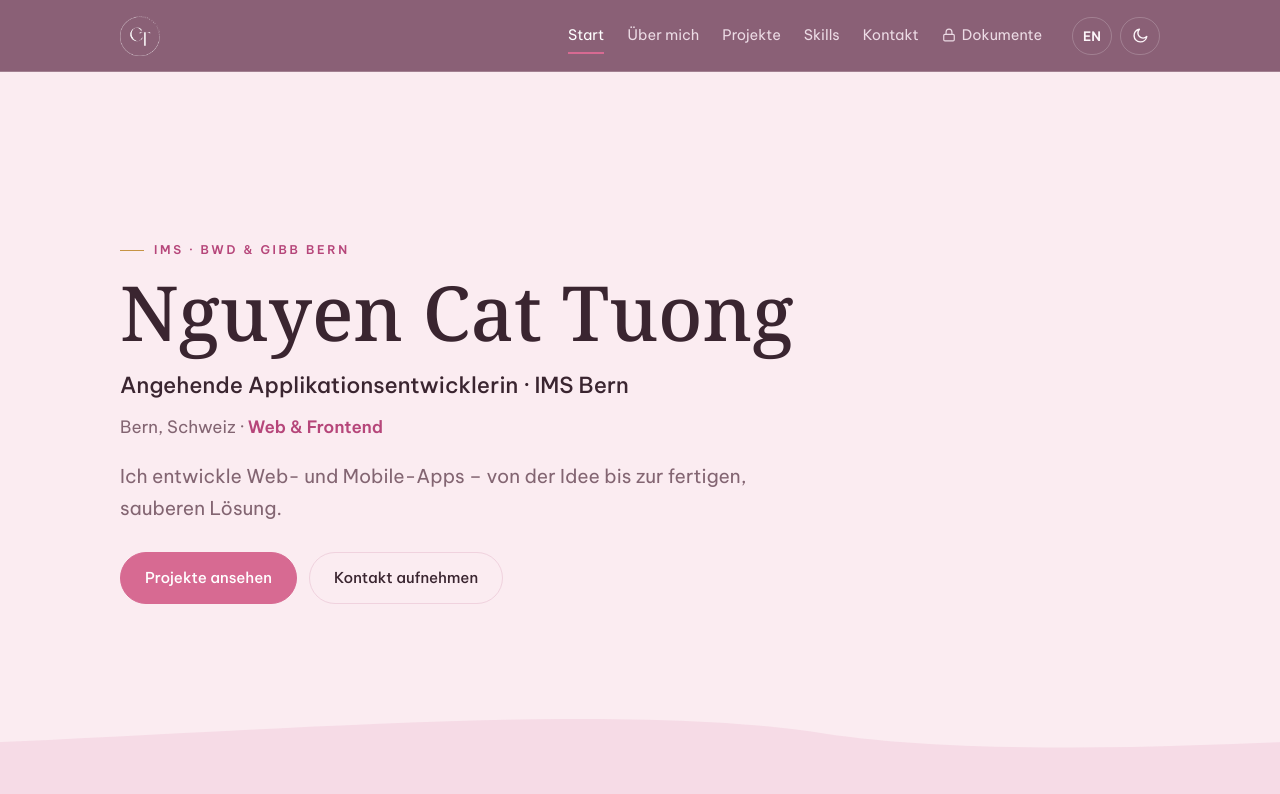
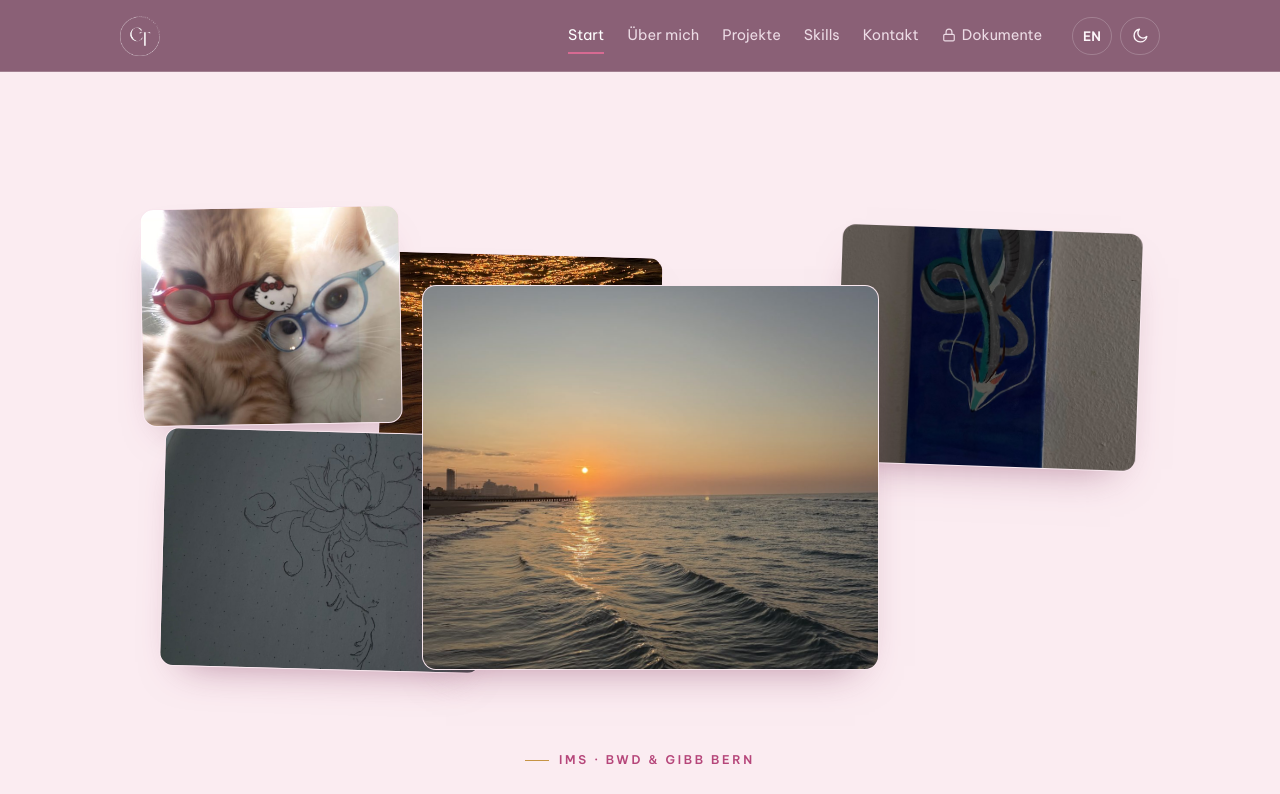
Before and after one commit to Kkzuiu/portfolio, a Next.js app in the folder frontend/: page / in a window 1280 px wide. Shown: the top 794 px of the page. Built offline with nearby package versions, Linux system fonts and the light colour scheme.

Commit message:
Add Collage

```diff
--- a/frontend/app/globals.css
+++ b/frontend/app/globals.css
@@ -142,13 +142,19 @@ button { font-family: var(--sans); cursor: pointer; color: inherit; }
 .start { padding: clamp(52px, 9vw, 104px) 0 clamp(40px, 7vw, 80px); }
 .start-intro { max-width: 820px; }
 
+.hero-collage { width: 100%; margin-bottom: clamp(26px, 4vw, 46px); }
+.start-intro.hero-text { max-width: 760px; margin: 0 auto; padding-top: 0; text-align: center; }
+.hero-text .eyebrow { justify-content: center; }
+.hero-text .start-tagline { margin-left: auto; margin-right: auto; }
+.hero-text .buttons { justify-content: center; }
+
 .wellen { line-height: 0; background: var(--paper); }
 .wellen svg { display: block; width: 200%; height: clamp(48px, 7vw, 92px); animation: wellen-move 16s linear infinite; }
 .wellen path { fill: var(--paper-2); }
 @keyframes wellen-move { from { transform: translateX(0); } to { transform: translateX(-50%); } }
 @media (prefers-reduced-motion: reduce) { .wellen svg { animation: none; } }
 
-.collage { position: relative; max-width: var(--maxw); margin: 0 auto; aspect-ratio: 16 / 10; }
+.collage { position: relative; max-width: var(--maxw); margin: 0 auto; aspect-ratio: 2 / 1; }
 .collage .tile {
   position: absolute; border-radius: 14px; overflow: hidden;
   border: 1px solid rgba(255, 255, 255, .35);
@@ -383,13 +389,13 @@ button { font-family: var(--sans); cursor: pointer; color: inherit; }
 }
 
 @media (max-width: 760px) {
-  .collage { aspect-ratio: 4 / 3; }
+  .collage { aspect-ratio: 3 / 2; }
 }
 
 @media (max-width: 560px) {
   .info-cards, .project-grid, .skill-cards { grid-template-columns: 1fr; }
   .foot-grid { grid-template-columns: 1fr; gap: 24px; }
   .contact-list li { grid-template-columns: 110px 1fr; }
-  .collage { aspect-ratio: 1 / 1; }
+  .collage { aspect-ratio: 4 / 3; }
   .hobby-notes, .fact-edit { grid-template-columns: 1fr; }
 }
--- a/frontend/components/Collage.js
+++ b/frontend/components/Collage.js
@@ -1,16 +1,11 @@
 'use client'
 
 const TILES = [
-
-  { src: '/collage/drache.jpg', rot: '-5deg', z: 3, pos: { top: '9%', left: '7%', width: '22%', height: '52%' } },
-
-  { src: '/collage/cats.jpg', rot: '3deg', z: 6, pos: { top: '5%', left: '33%', width: '27%', height: '33%' } },
-
-  { src: '/collage/sonnenuntergang.jpg', rot: '-2deg', z: 4, pos: { top: '31%', left: '39%', width: '25%', height: '55%' } },
-
-  { src: '/collage/lotus.jpg', rot: '4deg', z: 3, pos: { top: '7%', right: '7%', width: '22%', height: '52%' } },
-
-  { src: '/collage/wasser.jpg', rot: '-4deg', z: 5, pos: { bottom: '5%', left: '19%', width: '21%', height: '46%' } },
+  { src: '/collage/cats.jpg', rot: '-1deg', z: 4, pos: { top: '6%', left: '2%', width: '25%', height: '42%' } },
+  { src: '/collage/wasser.jpg', rot: '1.5deg', z: 3, pos: { top: '15%', left: '25%', width: '27%', height: '40%' } },
+  { src: '/collage/sonnenuntergang.jpg', rot: '0deg', z: 5, pos: { top: '21%', left: '29%', width: '44%', height: '74%' } },
+  { src: '/collage/lotus.jpg', rot: '1.5deg', z: 4, pos: { bottom: '5%', left: '4%', width: '31%', height: '46%' } },
+  { src: '/collage/drache.jpg', rot: '2deg', z: 3, pos: { top: '10%', right: '2%', width: '29%', height: '46%' } },
 ]
 
 export default function Collage() {
--- a/frontend/components/sections/Start.js
+++ b/frontend/components/sections/Start.js
@@ -2,6 +2,7 @@
 import Link from 'next/link'
 import { useLang } from '@/components/LangProvider'
 import { site } from '@/data/site'
+import Collage from '@/components/Collage'
 
 export default function Start() {
   const { t, tr } = useLang()
@@ -9,7 +10,11 @@ export default function Start() {
   return (
     <section className="start">
       <div className="container">
-        <div className="start-intro">
+        <div className="hero-collage">
+          <Collage />
+        </div>
+
+        <div className="start-intro hero-text">
           <p className="eyebrow">{site.school}</p>
           <h1>{site.name}</h1>
           <p className="start-role">{tr(site.role)}</p>
```
